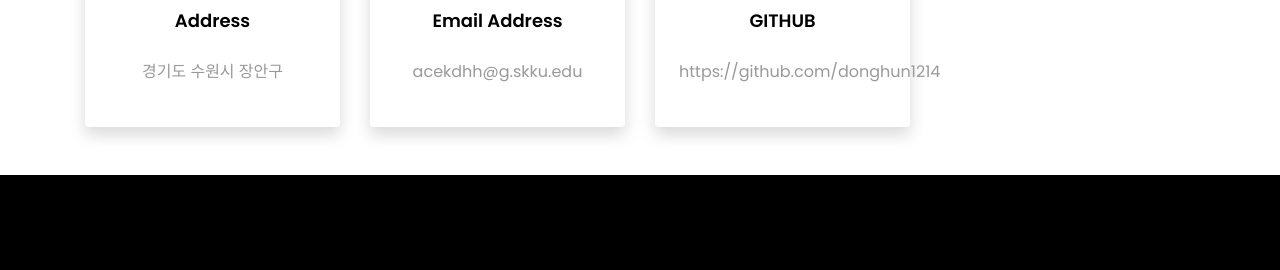
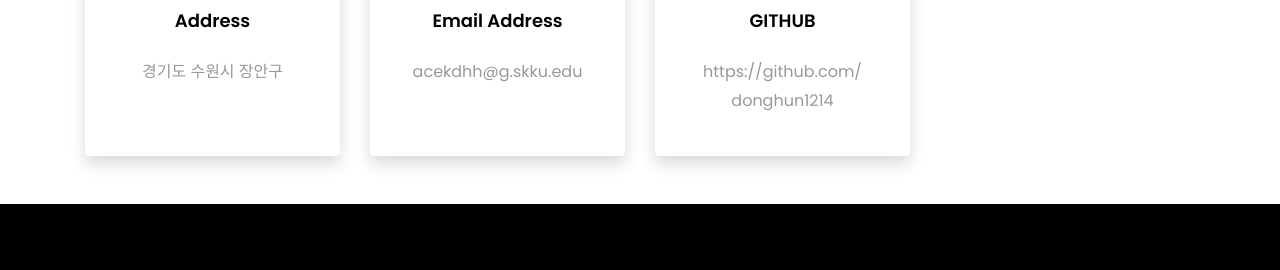
Before and after one commit to donghun1214/donghun1214.github.io, a plain HTML site: page index.html in a window 1280 px wide. Shown: the part 2802-3072 px from the top of the page. Drawn offline with Linux system fonts and the light colour scheme; a web font is replaced by a local one.

Commit message:
Update index.html

```diff
--- a/index.html
+++ b/index.html
@@ -262,7 +262,8 @@
 						</div>
 						<div>
 							<h3 class="mb-4">GITHUB</h3>
-							<p>https://github.com/donghun1214</p>
+							<p>https://github.com/
+								<br>donghun1214</p>
 						</div>
 					</div>
 				</div>
```
